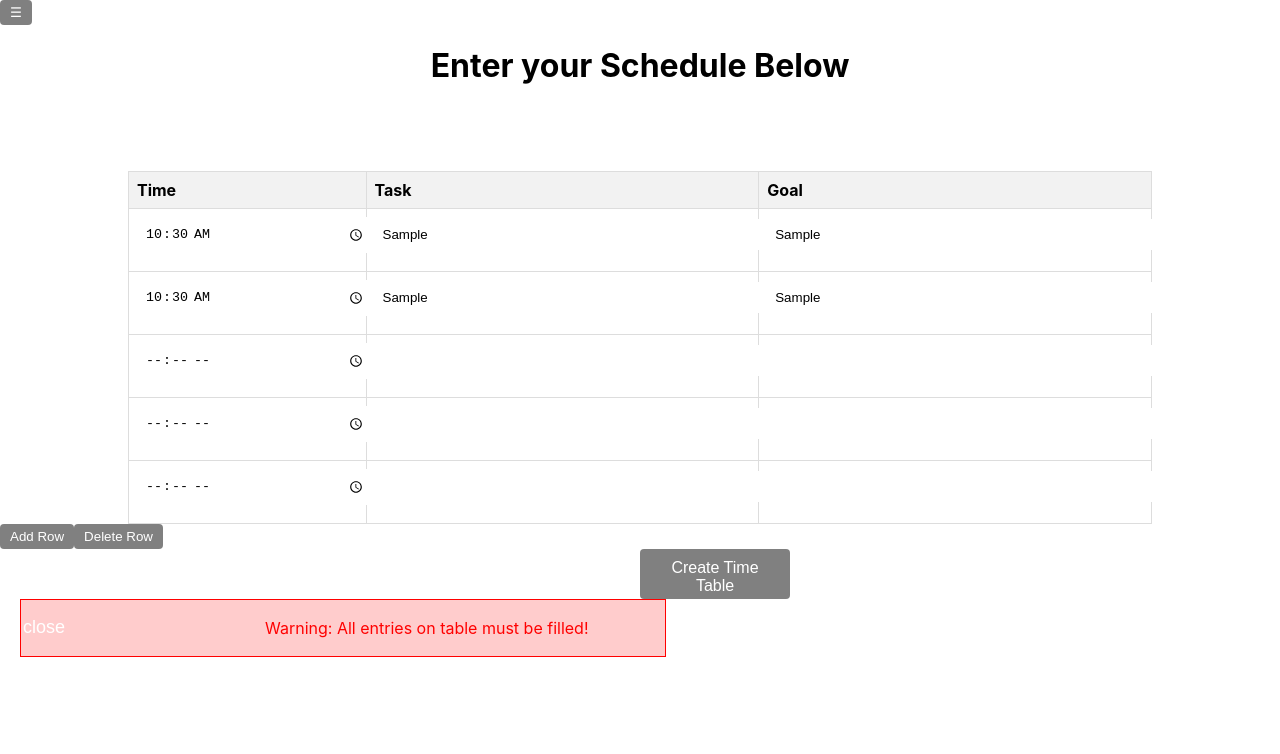
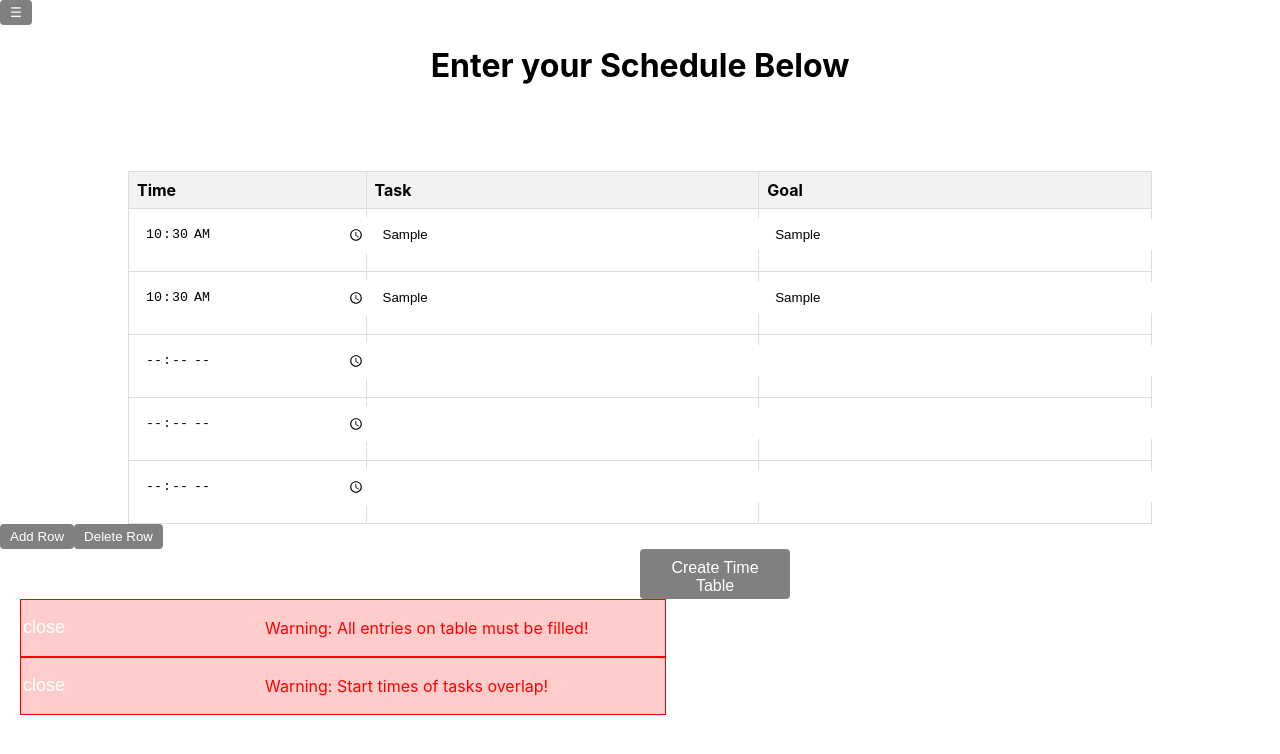
Before and after one commit to Arka16/RoutineApp, a React (Create React App) app in the folder routine-app/: page /createTable in a window 1280 px wide. Both pictures are taken after typing "10:30", "Sample", "Sample", "10:30", "Sample", "Sample" into the empty fields and a click on the button "Create Time Table". Shown: the top 754 px of the page. Built offline with nearby package versions, Linux system fonts and the light colour scheme.

Commit message:
added time handling on create table

```diff
--- a/routine-app/src/components/Settings/Settings.jsx
+++ b/routine-app/src/components/Settings/Settings.jsx
@@ -33,6 +33,9 @@ function Settings(props) {
           <a className="dropdown-item" href="#logout" onClick={handleLogout}>
             Log Out
           </a>
+          <a className="dropdown-item" href="#logout" onClick={handleLogout}>
+            Delete User
+          </a>
         </div>
       )}
     </div>
--- a/routine-app/src/components/TaskTable/TaskTable.jsx
+++ b/routine-app/src/components/TaskTable/TaskTable.jsx
@@ -1,6 +1,5 @@
 import React from 'react';
 import './TaskTable.css'; // You can define your CSS for styling
-
 function TaskTable(props) {
   // const initialRows = Array(5).fill({ time: '', task: '', goal: '' });
 
--- a/routine-app/src/components/Warnings/Warnings.jsx
+++ b/routine-app/src/components/Warnings/Warnings.jsx
@@ -14,6 +14,12 @@ function Warnings(props){
              <p className="warningText"> Warning: Table must have atleast one row! </p>
              </div>
              }
+              {props.showTimeWarning && props.createButtonClicked &&
+             <div  className="warning">
+             <button onClick={props.closeTimeWarning} className= "warning-button"> close </button>
+             <p className="warningText"> Warning: Start times of tasks overlap! </p>
+             </div>
+             }
         </div>
         );
 }
--- /dev/null
+++ b/routine-app/src/helper_functions/helper_functions.js
@@ -0,0 +1,16 @@
+function startsBefore(time1, time2) {
+    const timeParts1 = time1.split(':');
+    const timeParts2 = time2.split(':');
+    const hour1 = parseInt(timeParts1[0]);
+    const hour2 = parseInt(timeParts2[0]);
+
+    if (hour1 === hour2) {
+        const minute1 = parseInt(timeParts1[1]);
+        const minute2 = parseInt(timeParts2[1]);
+        return minute1 < minute2;
+    }
+
+    return hour1 < hour2;
+}
+
+module.exports = { startsBefore };
--- a/routine-app/src/pages/CreateTable/CreateTable.jsx
+++ b/routine-app/src/pages/CreateTable/CreateTable.jsx
@@ -6,7 +6,7 @@ import { useLocation} from "react-router-dom";
 import Warnings from "../../components/Warnings/Warnings";
 import axios from 'axios';
 import Settings from "../../components/Settings/Settings";
-
+import {startsBefore} from '../../helper_functions/helper_functions'
 
 function CreateTable(){
     const URL = "http://localhost:3000";
@@ -15,11 +15,10 @@ function CreateTable(){
     const [rows, setRows] = useState(initialRows);
     const [createButtonClicked, setCreateButtonClicked] = useState(false)
     const [dtWarning, setDtWarning] = useState(false)
-
     const navigation = useNavigate();
     const location = useLocation();
     const [showFilledWarning, setShowFilledWarning] = useState(false)
-
+    const [showTimeWarning, setShowTimeWarning] = useState(false)
 
     const handleDeleteRow = (index) => {
       if (rows.length > 1){
@@ -40,16 +39,29 @@ function CreateTable(){
     function closeDeleteWarning(){
       setDtWarning(false)
     }
+
+    function closeTimeWarning(){
+      setShowTimeWarning(false)
+    }
     async function handleCreateTable(){
       setCreateButtonClicked(true)
        var filled = true;
+       var validTime = true;
+       var recentTime = ""
         rows.forEach((item) => {
           if (!item.time || !item.task || !item.goal){
             setShowFilledWarning(true)
             filled = false
           }
+          if(item.time && (recentTime !== "" && !startsBefore(recentTime, item.time))){
+            setShowTimeWarning(true)
+            validTime = false
+          }
+          if(item.time){
+            recentTime = item.time;
+          }
         })
-        if(filled){
+        if(filled && validTime){
           // Make a POST request to your backend API
           try{
             const {id} = location.state
@@ -84,6 +96,8 @@ function CreateTable(){
              closeFilledWarning = {closeFilledWarning}
              dtWarning = {dtWarning}
              closeDeleteWarning = {closeDeleteWarning}
+             closeTimeWarning = {closeTimeWarning}
+             showTimeWarning = {showTimeWarning}
              />
             </div>
             );
```
